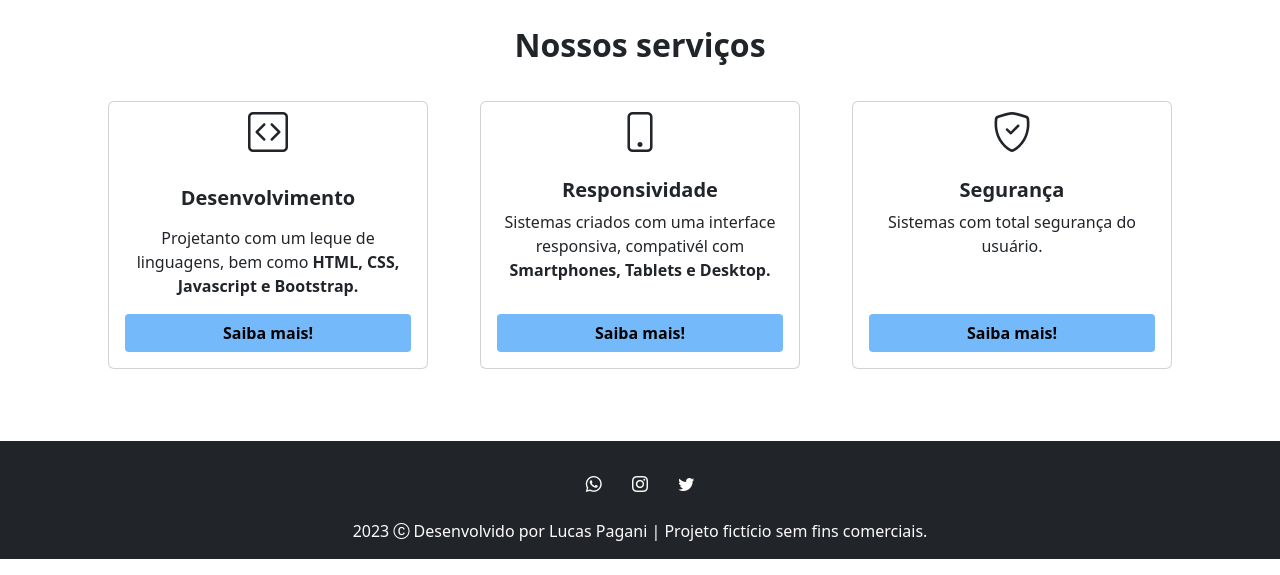
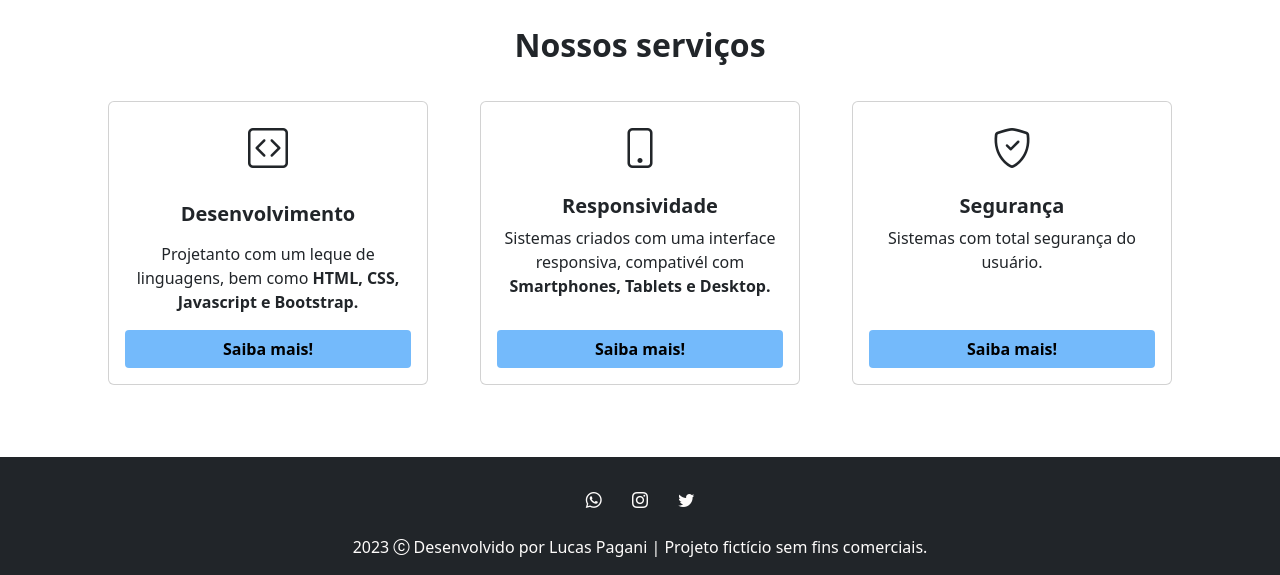
Before and after one commit to PagaNiz/portifolio-pagani-2.0, a plain HTML site: page index.html in a window 1280 px wide. Shown: the part 1063-1638 px from the top of the page. Drawn offline with nearby package versions, Linux system fonts and the light colour scheme.

Commit message:
change cards

```diff
--- a/index.html
+++ b/index.html
@@ -113,7 +113,7 @@
       <div class="container d-flex justify-content-around flex-wrap">
 
         <div class="card m-4 text-center" style="width: 20rem;">
-          <i class="fs-1 bi-code-square text-center"></i>
+          <i class="fs-1 bi-code-square text-center pt-3"></i>
           <div class="card-body">
             <h5 class="card-title py-2 fw-bold">Desenvolvimento</h5>
             <p class="card-text">Projetanto com um leque de linguagens, bem como <strong>HTML, CSS, Javascript e
@@ -124,7 +124,7 @@
         </div>
 
         <div class="card m-4 text-center" style="width: 20rem;">
-          <i class="fs-1 bi-phone text-center"></i>
+          <i class="fs-1 bi-phone text-center pt-3"></i>
           <div class="card-body">
             <h5 class="card-title fw-bold">Responsividade</h5>
             <p class="card-text">Sistemas criados com uma interface responsiva, compativél com <strong>Smartphones,
@@ -135,7 +135,7 @@
         </div>
 
         <div class="card m-4 text-center" style="width: 20rem;">
-          <i class="fs-1 bi-shield-check text-center"></i>
+          <i class="fs-1 bi-shield-check text-center pt-3"></i>
           <div class="card-body">
             <h5 class="card-title fw-bold">Segurança</h5>
             <p class="card-text">Sistemas com total segurança do usuário.</p>
```
